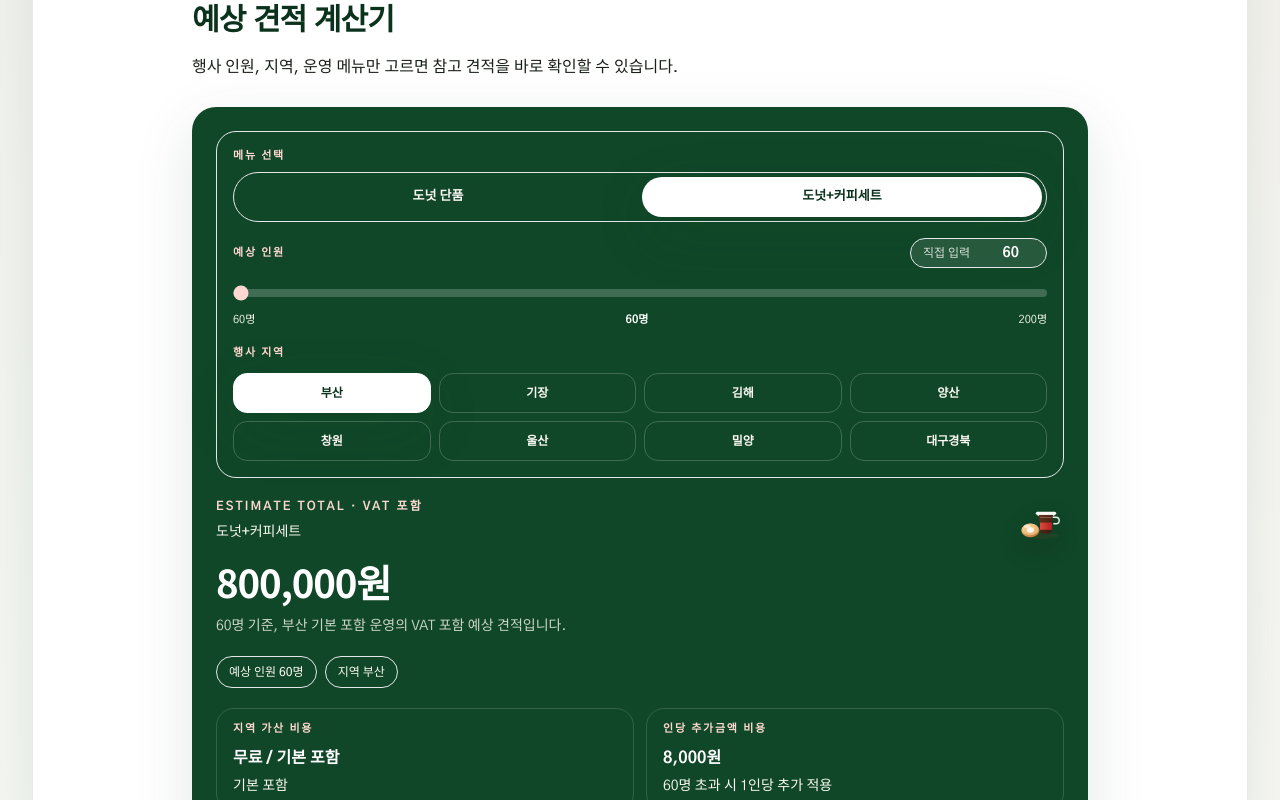
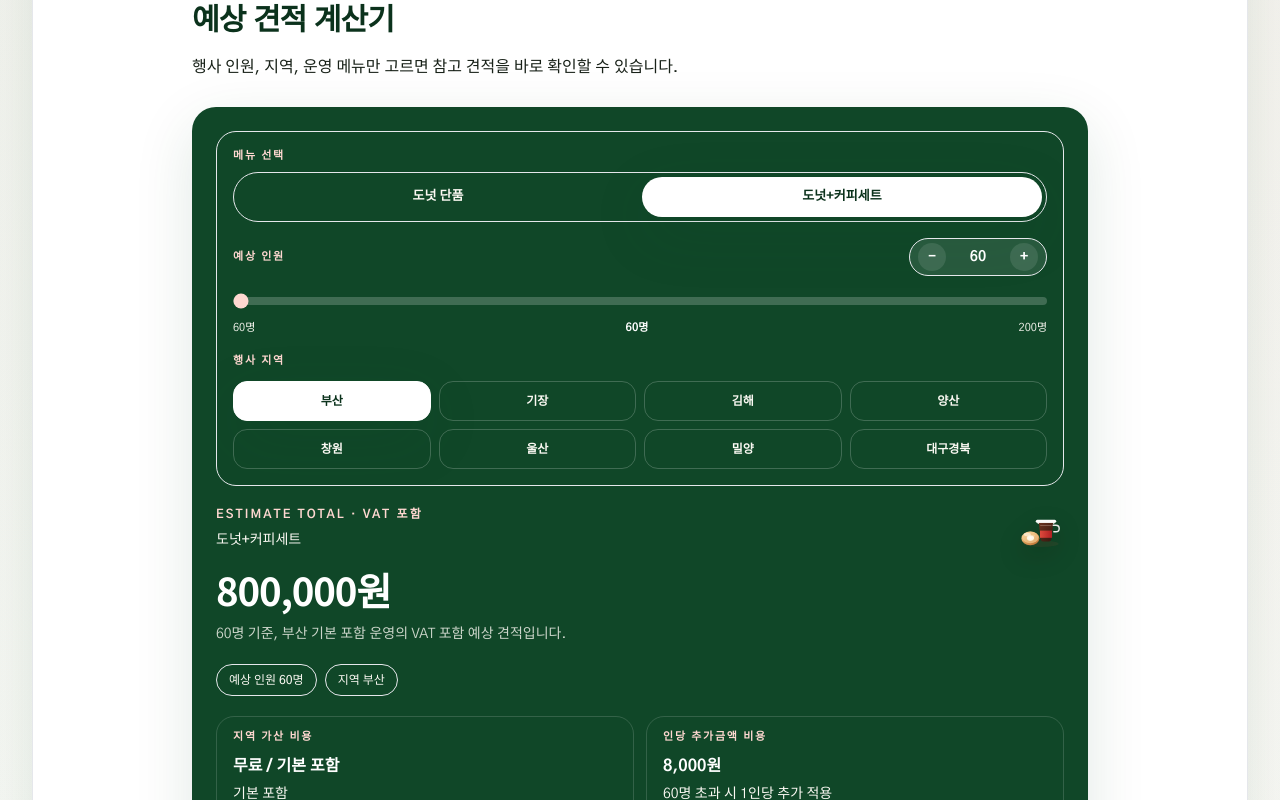
Before and after one commit to oreo4885-max/kkd-catering-landing, a Next.js app: page / in a window 1280 px wide. Shown: the part 1140-1940 px from the top of the page. Built offline with nearby package versions, Linux system fonts and the light colour scheme; no server answers.

Commit message:
모바일 인원 조정 단순화 및 상단 홈 버튼 추가

```diff
--- a/components/landing/sections/quick-quote-section.tsx
+++ b/components/landing/sections/quick-quote-section.tsx
@@ -404,7 +404,7 @@ export function QuickQuoteSection() {
               </p>
 
               <div className="mt-5 rounded-[24px] bg-forest-800 px-5 py-5 text-cream shadow-soft sm:mt-6 sm:px-6 sm:py-6">
-                <div className="rounded-[20px] border border-white/12 bg-white/7 px-4 py-4">
+                <div className="overflow-hidden rounded-[20px] border border-white/12 bg-white/7 px-4 py-4">
                   <div>
                     <p className="text-[11px] font-semibold uppercase tracking-[0.16em] text-[#ffd8d1]">메뉴 선택</p>
                     <div className="mt-2 rounded-full border border-white/12 bg-white/8 p-1">
@@ -433,37 +433,20 @@ export function QuickQuoteSection() {
                     <div>
                       <div className="flex items-center justify-between gap-3">
                         <p className="text-[11px] font-semibold uppercase tracking-[0.16em] text-[#ffd8d1]">예상 인원</p>
-                        <div className="flex items-center gap-2 rounded-full border border-white/14 bg-white/10 px-3 py-1 text-xs text-white/80">
-                          <span>직접 입력</span>
-                          <input
-                            type="number"
-                            min={activeMenu.minAttendees}
-                            max={activeMenu.maxAttendees}
-                            step={1}
-                            value={attendees}
-                            onChange={(event) => {
-                              const nextValue = Number(event.target.value);
-
-                              if (Number.isNaN(nextValue)) return;
-                              updateAttendees(nextValue);
-                            }}
-                            className="w-14 border-0 bg-transparent p-0 text-right text-sm font-semibold text-white focus:outline-none"
-                          />
-                        </div>
-                        <div className="inline-flex items-center gap-2 rounded-full border border-white/14 bg-white/10 px-2 py-1 text-xs text-white sm:hidden">
+                        <div className="inline-flex items-center gap-2 rounded-full border border-white/14 bg-white/10 px-2 py-1 text-xs text-white">
                           <button
                             type="button"
                             onClick={() => updateAttendees(attendees - 1)}
-                            className="inline-flex h-7 w-7 items-center justify-center rounded-full bg-white/10 text-sm font-semibold text-white"
+                            className="inline-flex h-7 w-7 items-center justify-center rounded-full bg-white/10 text-sm font-semibold text-white transition hover:bg-white/16"
                             aria-label="인원 1명 감소"
                           >
                             -
                           </button>
-                          <span className="min-w-[44px] text-center text-sm font-semibold text-white">{attendees}</span>
+                          <span className="min-w-[48px] text-center text-sm font-semibold text-white">{attendees}</span>
                           <button
                             type="button"
                             onClick={() => updateAttendees(attendees + 1)}
-                            className="inline-flex h-7 w-7 items-center justify-center rounded-full bg-white/10 text-sm font-semibold text-white"
+                            className="inline-flex h-7 w-7 items-center justify-center rounded-full bg-white/10 text-sm font-semibold text-white transition hover:bg-white/16"
                             aria-label="인원 1명 증가"
                           >
                             +
--- a/components/landing/top-nav.tsx
+++ b/components/landing/top-nav.tsx
@@ -59,7 +59,12 @@ export function TopNav() {
   }, [sectionIds]);
 
   return (
-    <header className="sticky top-0 z-50 px-4 pt-2 sm:px-6 sm:pt-3">
+    <>
+      <header
+        className={`sticky top-0 z-50 px-4 pt-2 transition-transform duration-300 sm:px-6 sm:pt-3 ${
+          scrolled ? "-translate-y-[120%] lg:translate-y-0" : "translate-y-0"
+        }`}
+      >
       <div
         className={`mx-auto max-w-7xl rounded-[20px] border px-3 py-1.5 backdrop-blur-none transition-all sm:rounded-[24px] sm:px-5 sm:py-2.5 sm:backdrop-blur ${
           scrolled
@@ -122,6 +127,19 @@ export function TopNav() {
           })}
         </nav>
       </div>
-    </header>
+      </header>
+
+      <a
+        href="#hero"
+        aria-label="페이지 상단으로 이동"
+        className={`fixed left-3 top-3 z-50 inline-flex h-11 w-11 items-center justify-center rounded-full border border-forest-900/10 bg-white/96 text-forest-900 shadow-card transition-all duration-300 lg:hidden ${
+          scrolled ? "translate-y-0 opacity-100" : "-translate-y-3 opacity-0 pointer-events-none"
+        }`}
+      >
+        <svg aria-hidden="true" viewBox="0 0 24 24" className="h-5 w-5 fill-current">
+          <path d="M12 4.5 4 10.8v8.2c0 .55.45 1 1 1h4.5v-5.5h5V20H19c.55 0 1-.45 1-1v-8.2L12 4.5Zm0-2.5 10 7.8-1.23 1.58L19 10.05V19a2 2 0 0 1-2 2h-4.5v-5.5h-1V21H7a2 2 0 0 1-2-2v-8.95l-1.77 1.33L2 9.8 12 2Z" />
+        </svg>
+      </a>
+    </>
   );
 }
```
